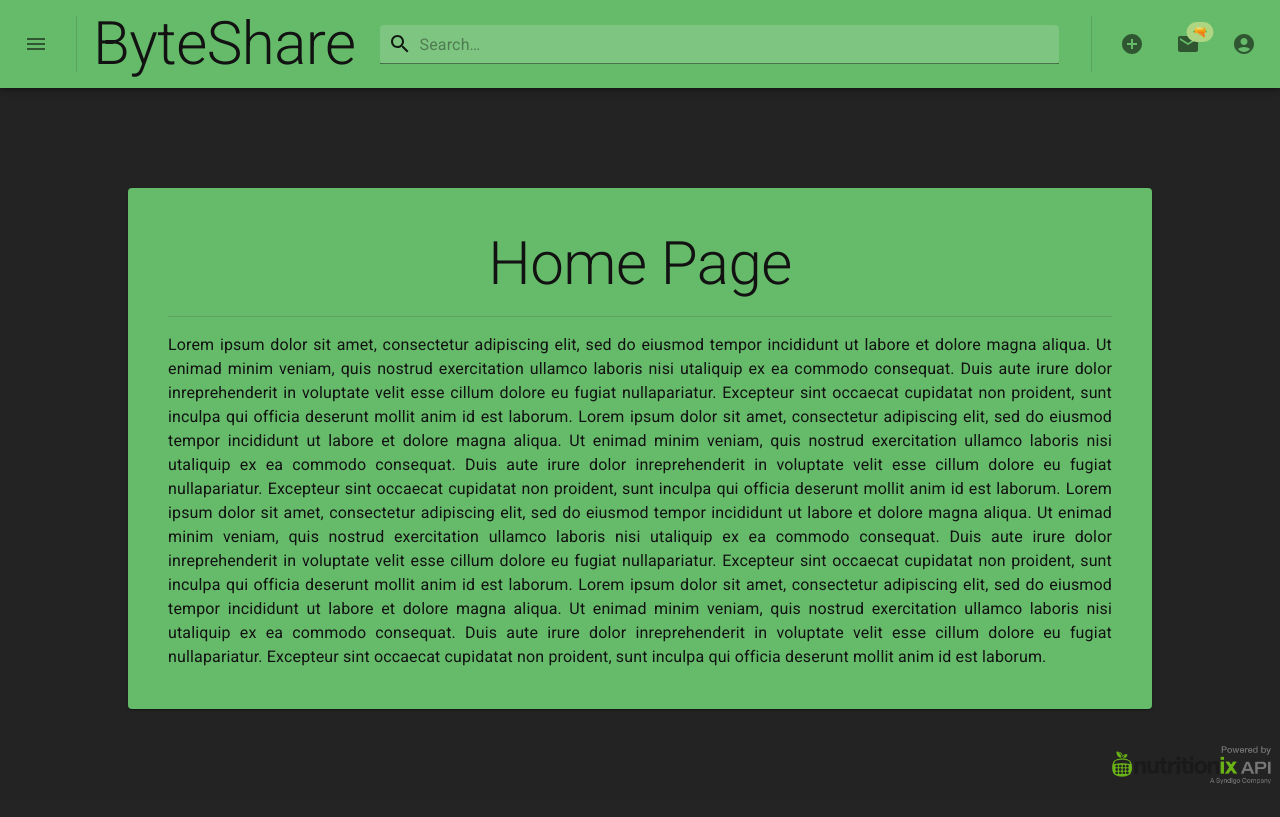
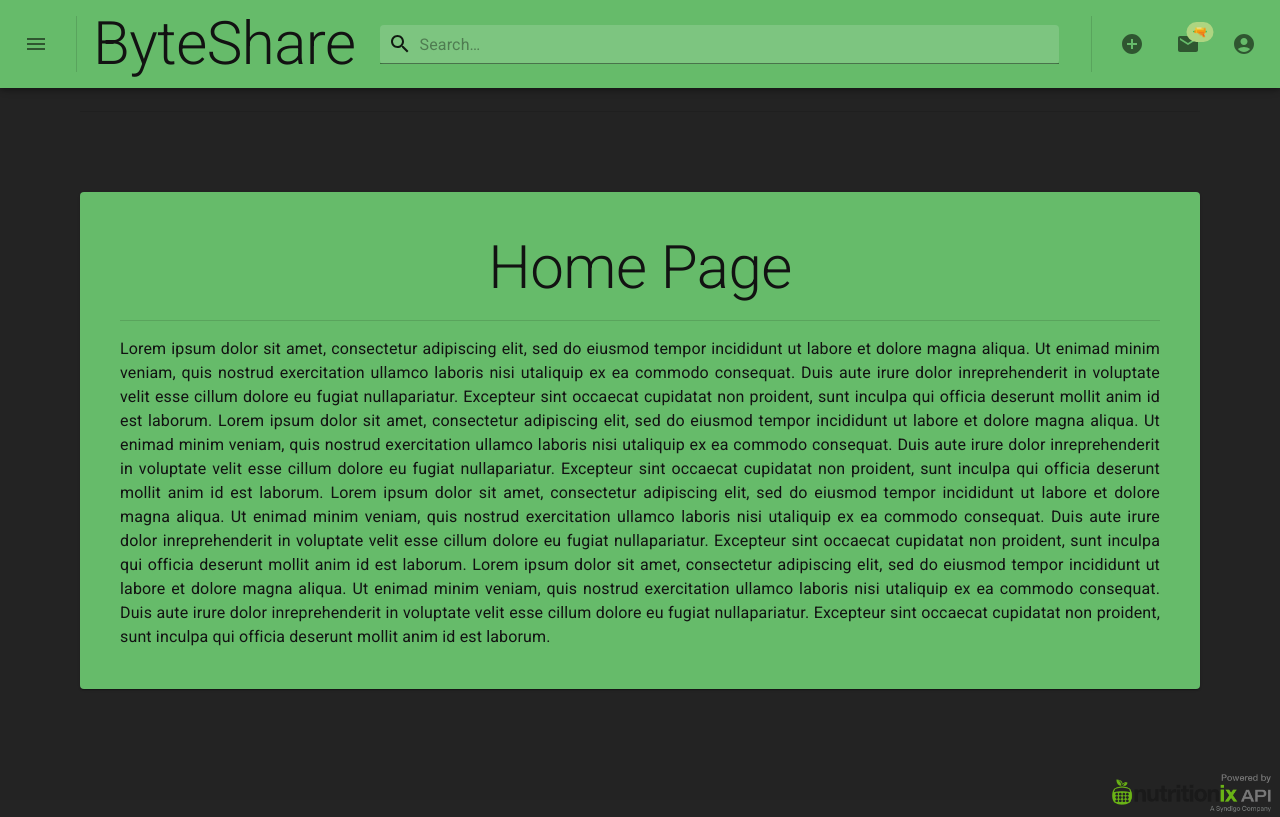
Before and after one commit to 2014-JavaFS/ByteShare-Front, a React (Vite) app: page / in a window 1280 px wide. Built offline with nearby package versions, Linux system fonts and the light colour scheme.

Commit message:
normalized some spacings

```diff
--- a/src/components/test.tsx
+++ b/src/components/test.tsx
@@ -1,38 +1,29 @@
-import { Card, Divider, Grid, Typography } from "@mui/material";
+import { Card, Divider, Typography } from "@mui/material";
 
 export default function TestBlock({ props }) {
-  const title = props.title;
-  const num = props.num;
-  const text =
+  const num: number = props.num;
+
+  const loremIpsum =
     "Lorem ipsum dolor sit amet, consectetur adipiscing elit, sed do eiusmod tempor incididunt ut labore et dolore magna aliqua. Ut enimad minim veniam, quis nostrud exercitation ullamco laboris nisi utaliquip ex ea commodo consequat. Duis aute irure dolor inreprehenderit in voluptate velit esse cillum dolore eu fugiat nullapariatur. Excepteur sint occaecat cupidatat non proident, sunt inculpa qui officia deserunt mollit anim id est laborum.";
-
-  const textCard = (
-    <Card sx={{ width: "80%", p: 5, pt: 3, m: 5 }}>
-      {/*ANY CONTENT YOU WANT BELOW*/}
-
-      <Typography variant="h3" align="center">
-        {title}
-      </Typography>
-      <Divider sx={{ my: 2 }} />
-      <Typography align="justify">
-        {text} {text} {text}
-      </Typography>
-
-      {/*ANY CONTENT YOU WANT ABOVE*/}
-    </Card>
-  );
-
-  const cards = [];
+  let fullText = "";
   for (let i = 0; i < num; i++) {
-    cards.push(textCard);
+    fullText += " " + loremIpsum;
   }
 
-  return (
-    <>
-      <Grid container direction="column" alignItems="center" minWidth={"500px"}>
-        <Divider sx={{ m: 6 }} />
-        {cards}
-      </Grid>
-    </>
-  );
+  const Cards = [];
+  for (let i = 0; i < num; i++) {
+    Cards.push(
+      <Card key={i} sx={{ p: 5, m: 5 }}>
+        <Typography variant="h2" align="center">
+          {num}
+        </Typography>
+
+        <Divider sx={{ my: 2 }} />
+
+        <Typography align="justify">{fullText}</Typography>
+      </Card>
+    );
+  }
+
+  return <>{...Cards}</>;
 }
--- a/src/pages/home.tsx
+++ b/src/pages/home.tsx
@@ -1,40 +1,23 @@
-import { Typography, Card, Grid, Divider } from "@mui/material";
+import { Typography, Card, Divider } from "@mui/material";
 
 export default function Home() {
-  //ignore this
+
   const loremIpsum =
     "Lorem ipsum dolor sit amet, consectetur adipiscing elit, sed do eiusmod tempor incididunt ut labore et dolore magna aliqua. Ut enimad minim veniam, quis nostrud exercitation ullamco laboris nisi utaliquip ex ea commodo consequat. Duis aute irure dolor inreprehenderit in voluptate velit esse cillum dolore eu fugiat nullapariatur. Excepteur sint occaecat cupidatat non proident, sunt inculpa qui officia deserunt mollit anim id est laborum.";
 
-  const textCard = (
-    <Card
-      sx={{
-        width: "80%",
-        p: 5,
-        m: 4,
-      }}
-    >
+  return (
+    <Card sx={{ p: 5, m: 5 }}>
+
       <Typography variant="h2" align="center">
         Home Page
       </Typography>
+
       <Divider sx={{ my: 2 }} />
-      <Typography align="justify">
+
+      <Typography variant="body1" align="justify">
         {loremIpsum} {loremIpsum} {loremIpsum} {loremIpsum}
       </Typography>
+
     </Card>
   );
-
-  return (
-    <>
-      <Grid
-        container
-        spacing={0}
-        direction="column"
-        alignItems="center"
-        minWidth={"500px"}
-      >
-        <Divider sx={{ m: 6 }} />
-        {textCard}
-      </Grid>
-    </>
-  );
 }
--- a/src/pages/layout.tsx
+++ b/src/pages/layout.tsx
@@ -1,11 +1,15 @@
 import { Outlet } from "react-router-dom";
 import NavAppBar from "../components/navappbar";
+import { Grid, Divider } from "@mui/material";
 
 export default function Layout() {
   return (
     <>
       <NavAppBar />
-      <Outlet />
+      <Grid container direction="column" minWidth={"500px"} sx={{ p: 5 }}>
+        <Divider sx={{ m: 5, display: "inline-block" }} />
+        <Outlet />
+      </Grid>
       <img
         src={"src/assets/legallyRequiredPNG.png"}
         width="180"
```
Also changed, not shown: src/components/navappbar.tsx (+4 -3 lines).
